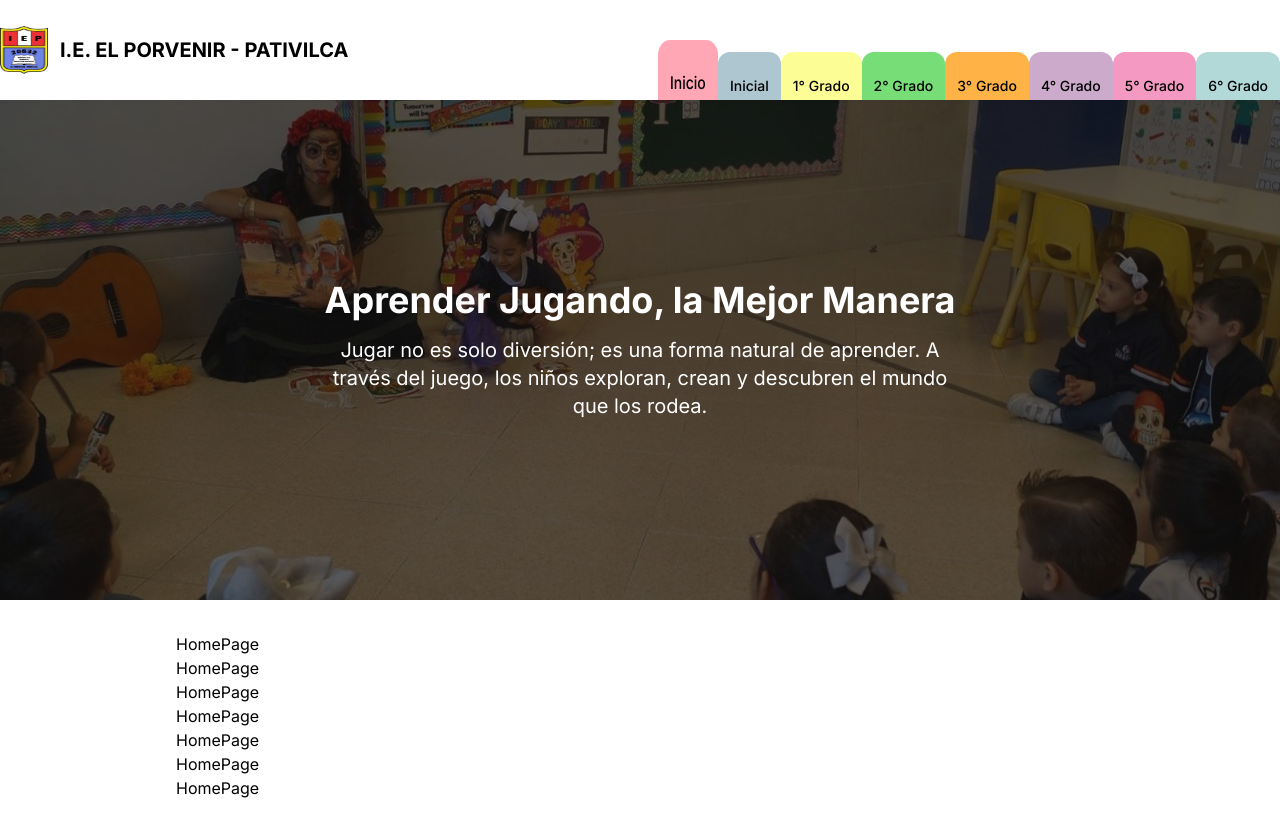
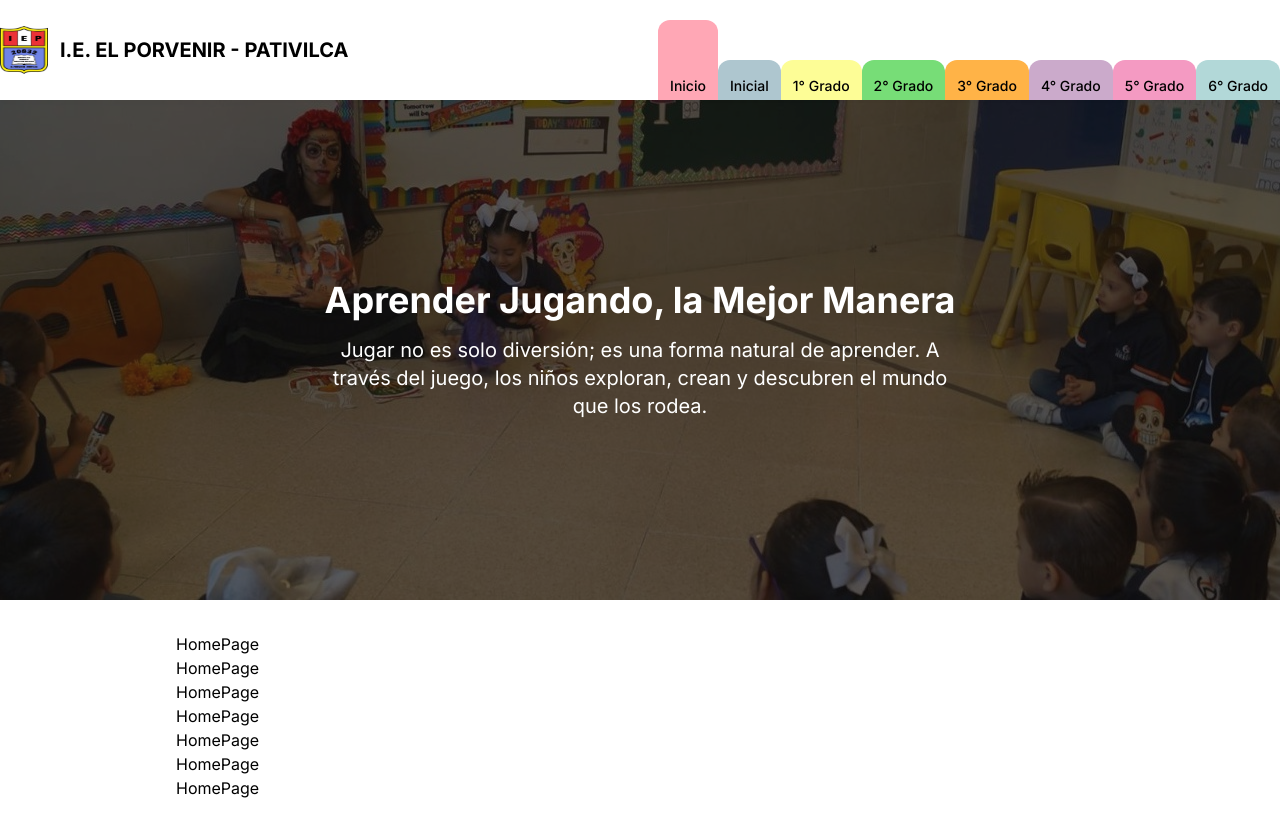
Before and after one commit to FernandoTelloL/web-juegos-educativos, a React (Vite) app: page / in a window 1280 px wide. Built offline with nearby package versions, Linux system fonts and the light colour scheme.

Commit message:
refactorizado comportamiento del menu al hacer click en un item

```diff
--- a/src/components/header/Navbar.jsx
+++ b/src/components/header/Navbar.jsx
@@ -1,5 +1,5 @@
 import { NavLink } from "react-router-dom";
-import './navbar.css'
+import './navbar.css';
 
 const navItems = [
   { to: "/", text: "Inicio", bg: "bg-pastel-rose", hoverBg: "hover:bg-pastel-rose-light", activeBg: "bg-pastel-rose-dark" },
@@ -14,14 +14,14 @@ const navItems = [
 
 export const Navbar = () => {
   return (
-    <nav className="flex w-fit justify-end items-end ">
+    <nav className="flex w-fit justify-end items-end">
       <ul className="flex items-end">
         {navItems.map(({ to, text, bg, hoverBg, activeBg }) => (
-          <li key={text} className="relative nav-item h-12">
+          <li key={text} className={`relative nav-item`}>
             <NavLink
               to={to}
               className={({ isActive }) =>
-                `${bg} ${hoverBg} px-3 py-2 text-sm font-medium bg-blue-500 h-[inherit] rounded-ss-xl rounded-se-xl flex justify-center items-end pb-1
+                `${bg} ${hoverBg} px-3 py-2 text-sm font-medium rounded-ss-xl rounded-se-xl flex justify-center items-end pb-1 py-4
                   ${isActive ? `${activeBg} nav-item-active` : ""}`
               }
             >
--- a/src/components/header/navbar.css
+++ b/src/components/header/navbar.css
@@ -1,15 +1,10 @@
-
 
 .nav-item-active {
-    transform: scaleY(1.25);
-  transform-origin: bottom;
-  transition: transform 0.3s ease-in-out;
+  height: 80px;
+  transition: height 0.3s ease-in-out;
 }
 
 .nav-item {
-  transition: transform 0.3s ease-in-out;
+  /* height: 48px; */
+  transition: height 0.3s ease-in-out;
 }
-
-.miUL {
-  background-color: red;
-}
```
